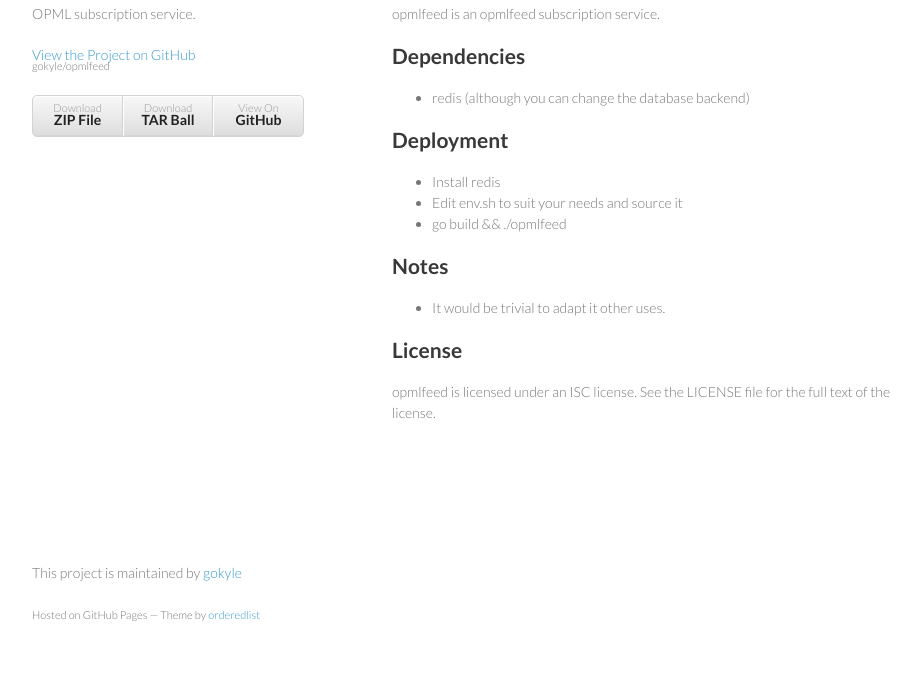
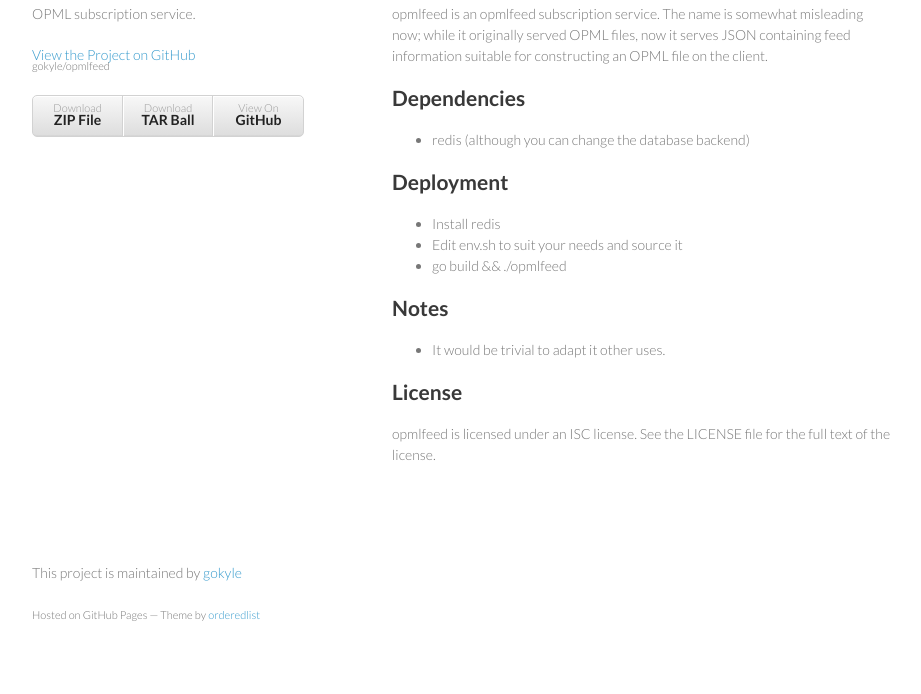
Before and after one commit to gokyle/opmlfeed, a plain HTML site: page index.html in a window 1280 px wide. Shown: the part 106-800 px from the top of the page, without its empty margins (178-1099 px from the left). Drawn offline with Linux system fonts and the light colour scheme.

Commit message:
Create gh-pages branch via GitHub

```diff
--- a/index.html
+++ b/index.html
@@ -30,7 +30,10 @@
       <section>
         <h1>[opmlfeed]</h1>
 
-<p>opmlfeed is an opmlfeed subscription service.</p>
+<p>opmlfeed is an opmlfeed subscription service. The name is somewhat
+misleading now; while it originally served OPML files, now it serves
+JSON containing feed information suitable for constructing an OPML
+file on the client.</p>
 
 <h2>Dependencies</h2>
 
--- a/params.json
+++ b/params.json
@@ -1 +1 @@
-{"note":"Don't delete this file! It's used internally to help with page regeneration.","google":"","body":"[opmlfeed]\r\n==========\r\n\r\nopmlfeed is an opmlfeed subscription service.\r\n\r\n\r\nDependencies\r\n------------\r\n\r\n* redis (although you can change the database backend)\r\n\r\n\r\nDeployment\r\n----------\r\n* Install redis\r\n* Edit env.sh to suit your needs and source it\r\n* go build && ./opmlfeed\r\n\r\n\r\nNotes\r\n-----\r\n\r\n* It would be trivial to adapt it other uses.\r\n\r\n\r\nLicense\r\n-------\r\nopmlfeed is licensed under an ISC license. See the LICENSE file for the\r\nfull text of the license.\r\n","tagline":"OPML subscription service.","name":"Opmlfeed"}
+{"name":"Opmlfeed","tagline":"OPML subscription service.","body":"[opmlfeed]\r\n==========\r\n\r\nopmlfeed is an opmlfeed subscription service. The name is somewhat\r\nmisleading now; while it originally served OPML files, now it serves\r\nJSON containing feed information suitable for constructing an OPML\r\nfile on the client.\r\n\r\n\r\nDependencies\r\n------------\r\n\r\n* redis (although you can change the database backend)\r\n\r\n\r\nDeployment\r\n----------\r\n* Install redis\r\n* Edit env.sh to suit your needs and source it\r\n* go build && ./opmlfeed\r\n\r\n\r\nNotes\r\n-----\r\n\r\n* It would be trivial to adapt it other uses.\r\n\r\n\r\nLicense\r\n-------\r\nopmlfeed is licensed under an ISC license. See the LICENSE file for the\r\nfull text of the license.\r\n","note":"Don't delete this file! It's used internally to help with page regeneration.","google":""}
```
